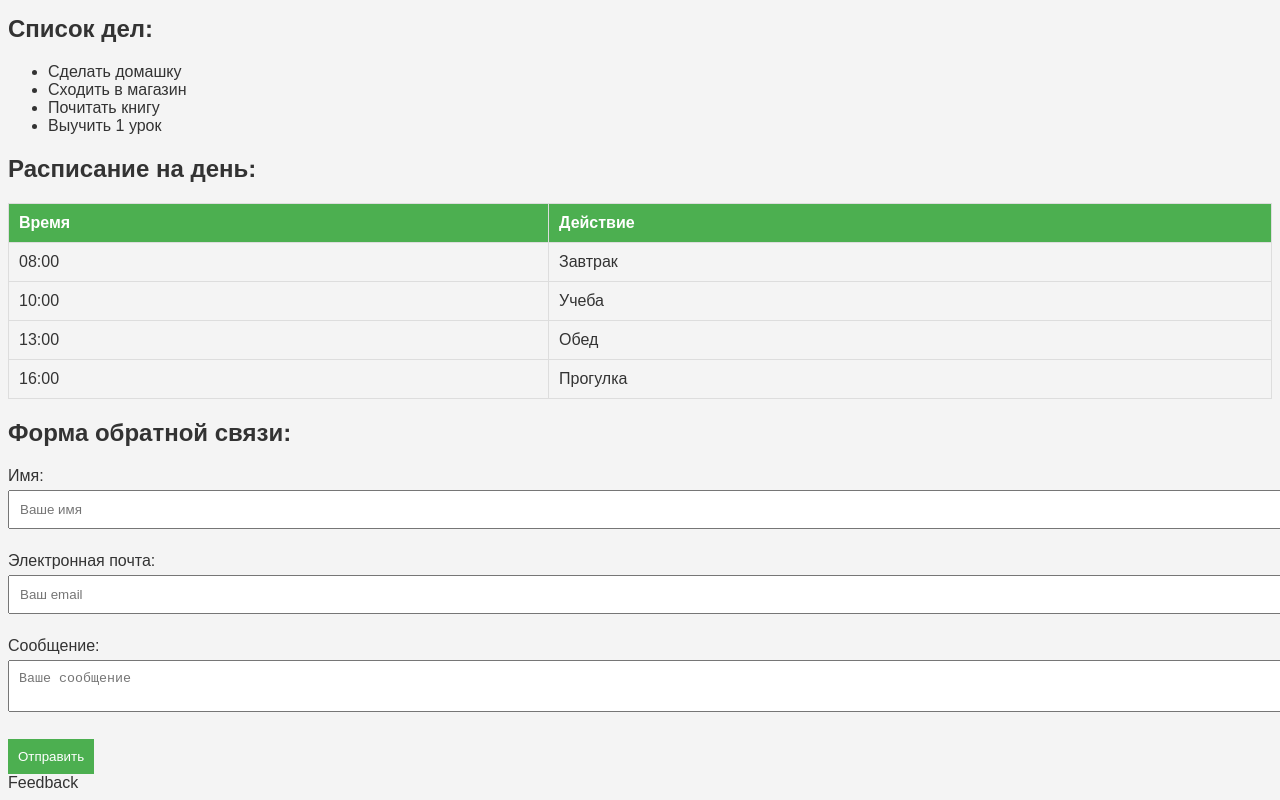
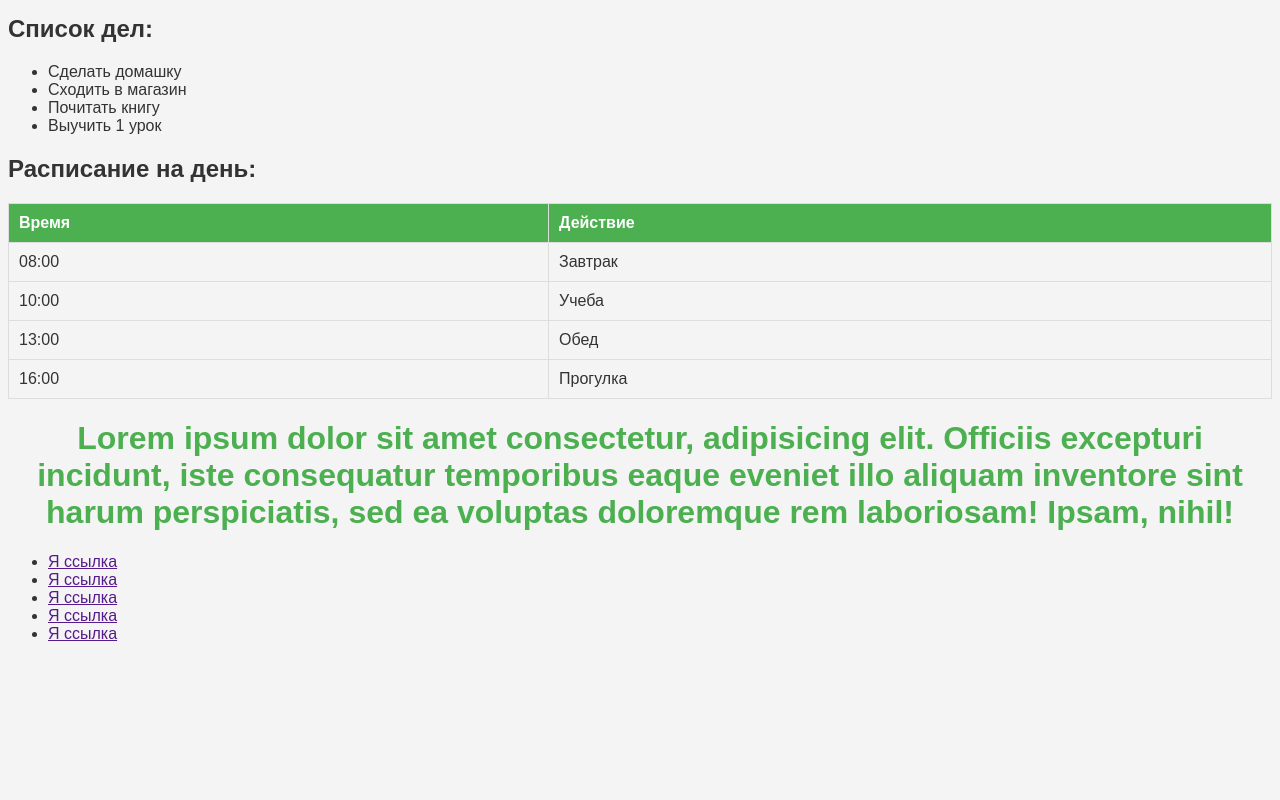
Before and after one commit to yuriizbitniev/chat_lesson, a plain HTML site: page index.html in a window 1280 px wide. Shown: the part 328-1128 px from the top of the page. After the commit the page ends 987 px from the top, so only its background shows below. Drawn offline with Linux system fonts and the light colour scheme.

Commit message:
change 03.10

```diff
--- a/index.html
+++ b/index.html
@@ -46,19 +46,23 @@
         </tr>
     </table>
 
-    <h2>Форма обратной связи:</h2>
-    <form>
-        <label for="name">Имя:</label>
-        <input type="text" id="name" name="name" placeholder="Ваше имя">
-        <br><br>
-        <label for="email">Электронная почта:</label>
-        <input type="email" id="email" name="email" placeholder="Ваш email">
-        <br><br>
-        <label for="message">Сообщение:</label>
-        <textarea id="message" name="message" placeholder="Ваше сообщение"></textarea>
-        <br><br>
-        <button type="submit">Отправить</button>
-    </form>
-    <div class="footer">Feedback</div>
+<h1>Lorem ipsum dolor sit amet consectetur, adipisicing elit. Officiis excepturi incidunt, iste consequatur temporibus eaque eveniet illo aliquam inventore sint harum perspiciatis, sed ea voluptas doloremque rem laboriosam! Ipsam, nihil!</h1>
+<ul>
+    <li>
+        <a href="">Я ссылка</a>
+    </li>
+    <li>
+        <a href="">Я ссылка</a>
+    </li>
+    <li>
+        <a href="">Я ссылка</a>
+    </li>
+    <li>
+        <a href="">Я ссылка</a>
+    </li>
+    <li>
+        <a href="">Я ссылка</a>
+    </li>
+</ul>
 </body>
 </html>
```
